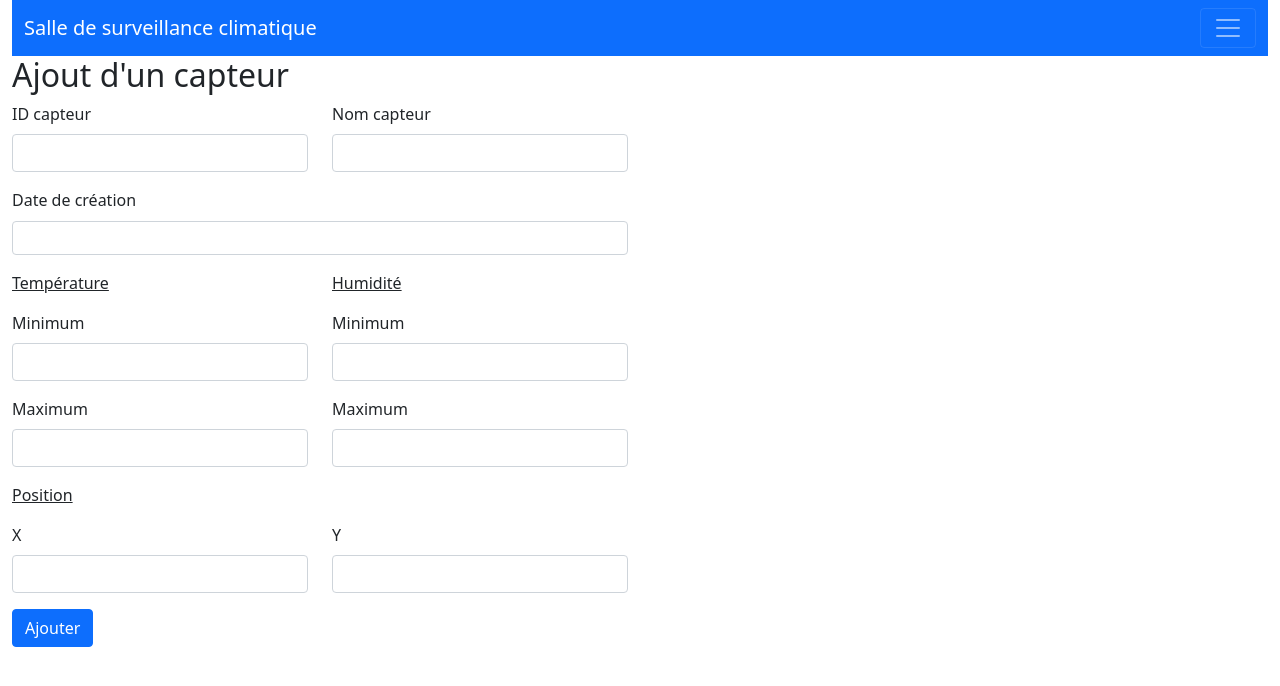
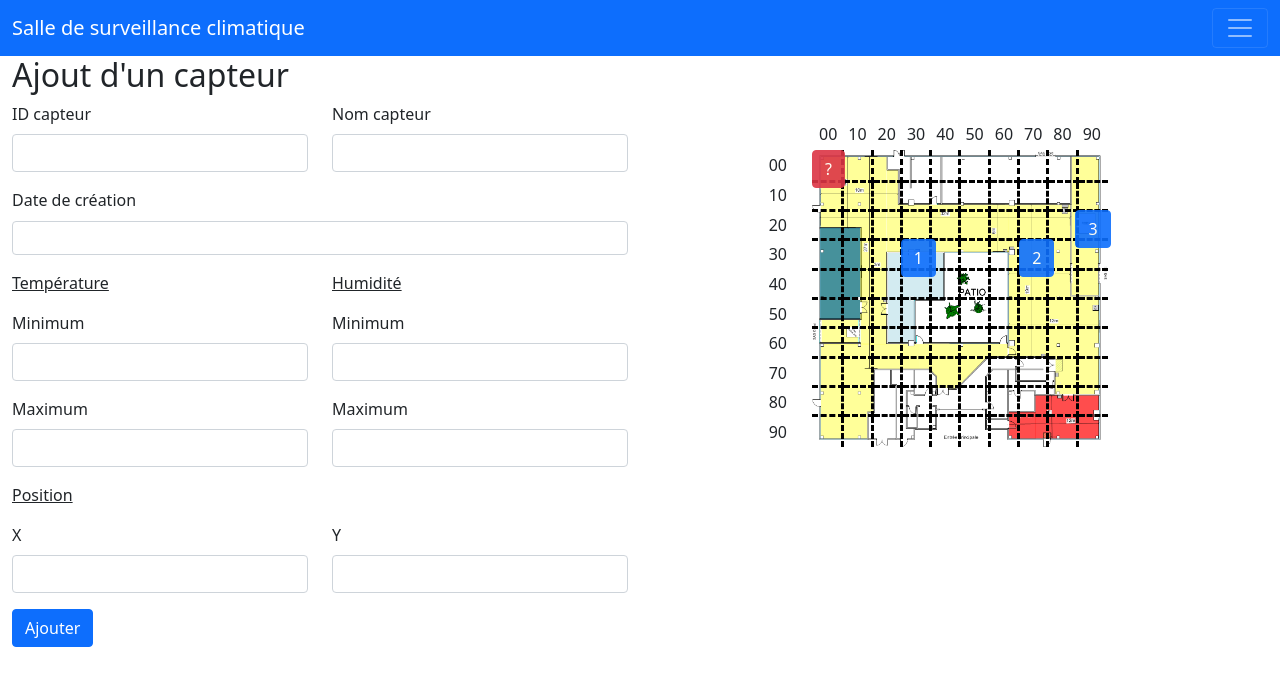
Before and after one commit to GregoryBartolo/surveillance-climatique, a PHP site: page /ajout_station.php in a window 1280 px wide. Shown: the top 686 px of the page. Run offline with PHP 8.4, Linux system fonts and the light colour scheme; data comes from the database, SQL or seed files in the repository; both versions use the stored data as it was after the commit.

Commit message:
version semi-final avant presentation

```diff
--- a/ajout_station.php
+++ b/ajout_station.php
@@ -13,9 +13,9 @@
   </head>
 
   <body>
+    <?php include('navbar.php') ?>
+    <?php include('data_ajout_station.php') ?>
     <div class="container-fluid">
-
-	<?php include('navbar.php') ?>
 
 	<h2>Ajout d'un capteur</h2>
 	<div class="row">
@@ -31,7 +31,6 @@
 			    <label for="nomCapteur" class="form-label">Nom capteur</label>
 			    <input type="text" class="form-control" name="nomCapteur">
 			  </div>
-
 		      </div>
 		  </div>
 		  <div class="mb-3">
@@ -72,13 +71,13 @@
 		      <div class="col">
 			<div class="mb-3">
 			    <label for="positionX" class="form-label">X</label>
-							<input type="text" class="form-control" name="positionX">
+			    <input type="text" class="form-control inputPositionX" name="positionX" onkeyup="changePosition('x')">
 			</div>
 		      </div>
 		      <div class="col">
 			<div class="mb-3">
 			    <label for="positionY" class="form-label">Y</label>
-							<input type="text" class="form-control" name="positionY">
+			    <input type="text" class="form-control inputPositionY" name="positionY" onkeyup="changePosition('y')">
 			</div>
 		      </div>
 		  </div>
@@ -86,8 +85,54 @@
 		  <button type="submit" name="submit" class="btn btn-primary" value="creation">Ajouter</button>
 		</form>
 	    </div>
+	    <div class="col-6">
+		<div class="mt-3 row">
+		    <div class="col-3">
 		    </div>
-
+		    <div class="col-6">
+		      <table class="entete-table">
+			<tr><td class="entete-td">00</td><td class="entete-td">10</td><td class="entete-td">20</td><td class="entete-td">30</td><td class="entete-td">40</td><td class="entete-td">50</td><td class="entete-td">60</td><td class="entete-td">70</td><td class="entete-td">80</td><td class="entete-td">90</td></tr>
+		      </table>
+		    </div>
+		  </div>
+		  <div class="row">
+		    <div class="col-3">
+			<table class="side-table">
+			  <tr><td>00</td></tr>
+			  <tr><td>10</td></tr>
+			  <tr><td>20</td></tr>
+			  <tr><td>30</td></tr>
+			  <tr><td>40</td></tr>
+			  <tr><td>50</td></tr>
+			  <tr><td>60</td></tr>
+			  <tr><td>70</td></tr>
+			  <tr><td>80</td></tr>
+			  <tr><td>90</td></tr>
+			</table>
+		    </div>
+		    <div class="col-6">
+		      <div class="position-relative">
+			<?php include('grille.php') ?>
+			<img src="/img/Plan_salle_RDC.png" class="img-fluid" alt="Plan de la salle">
+			<?php
+			  foreach ($capteurs as $capteur) { ?>
+			    <div class="position-absolute" style="top: <?php echo (int) $capteur['position_y'] ?>%; left: <?php echo (int) $capteur['position_x'] ?>%;">
+			      <span class="d-inline-block" tabindex="0" data-bs-toggle="popover" data-bs-trigger="hover focus" data-bs-html="true">
+				<button class="btn btn-primary" type="button" disabled><?php echo $capteur['id_capteur'] ?></button>
+			      </span>
+			    </div>
+			  <?php }
+			?>
+			<div class="position-absolute capteurTest" id="capteurTest" style="top: 0%; left: 0%;">
+			  <span class="d-inline-block" tabindex="0" data-bs-toggle="popover" data-bs-trigger="hover focus" data-bs-html="true">
+			    <button class="btn btn-danger" type="button" disabled>?</button>
+			  </span>
+			</div>
+		      </div>
+		    </div>
+		  </div>
+	    </div>
+	</div>
 
   </body>
 
@@ -99,14 +144,35 @@
 <script src="js/bootstrap-datepicker.js"></script>
 <script src="js/locales/bootstrap-datepicker.fr.js"></script>
 <script type="text/Javascript">
-  var popoverTriggerList = [].slice.call(document.querySelectorAll('[data-bs-toggle="popover"]'));
-  var popoverList = popoverTriggerList.map(function (popoverTriggerEl) {
-    return new bootstrap.Popover(popoverTriggerEl);
-  });
-
    $('.datepicker').datepicker({
       format: 'dd-mm-yyyy',
       language: 'fr'
     });
 
+    function changePosition(pos) {
+	if (pos == "x") {
+	    var position = $('.inputPositionX').val();
+	    if (Number(position) <= 0) {
+		position = "0";
+	    }
+	    if (Number(position) >= 0 && Number(position) <= 92) {
+		document.getElementById("capteurTest").style.left = position + '%';
+	    }
+	    if (Number(position) > 92 && Number(position) <= 100) {
+		document.getElementById("capteurTest").style.left = '92%';
+	    }
+	}
+	else if (pos == "y") {
+	    var position = $('.inputPositionY').val();
+	    if (Number(position) <= 0 ) {
+		position = "0";
+	    }
+	    if (Number(position) >= 0 && Number(position) <= 92) {
+		document.getElementById("capteurTest").style.top = position + '%';
+	    }
+	    if (Number(position) > 92 && Number(position) <= 100) {
+		document.getElementById("capteurTest").style.top = '92%';
+	    }
+	}
+    };
 </script>
--- a/capteur.php
+++ b/capteur.php
@@ -13,9 +13,8 @@
   </head>
 
   <body>
+	<?php include('navbar.php') ?>
     <div class="container-fluid">
-
-		<?php include('navbar.php') ?>
 
 		<h2>Informations capteur</h2>
 		<div class="row">
--- a/css/style.css
+++ b/css/style.css
@@ -1,3 +1,8 @@
+html, body {
+	margin: 0;
+	padding: 0;
+}
+
 .popover {
 	max-width: 100%;
 }
@@ -42,3 +47,11 @@
 .no-border-right {
 	border-right: 0.2em dashed transparent;
 }
+
+.erreurValeur {
+	color: red;
+}
+
+.btn:disabled {
+	opacity: 0.90;
+}
--- /dev/null
+++ b/data_ajout_station.php
@@ -0,0 +1,4 @@
+<?php
+
+$query = "SELECT DISTINCT id_capteur, position_x, position_y from capteurs";
+$capteurs = $dbh->query($query)->fetchAll();
```
Also changed, not shown: ajout_capteur.php (+3 -4 lines), data_index.php (+36 -7 lines), index.php (+5 -6 lines), surveillance_climatique.db. Lines whose indentation alone changed are shown as unchanged.
